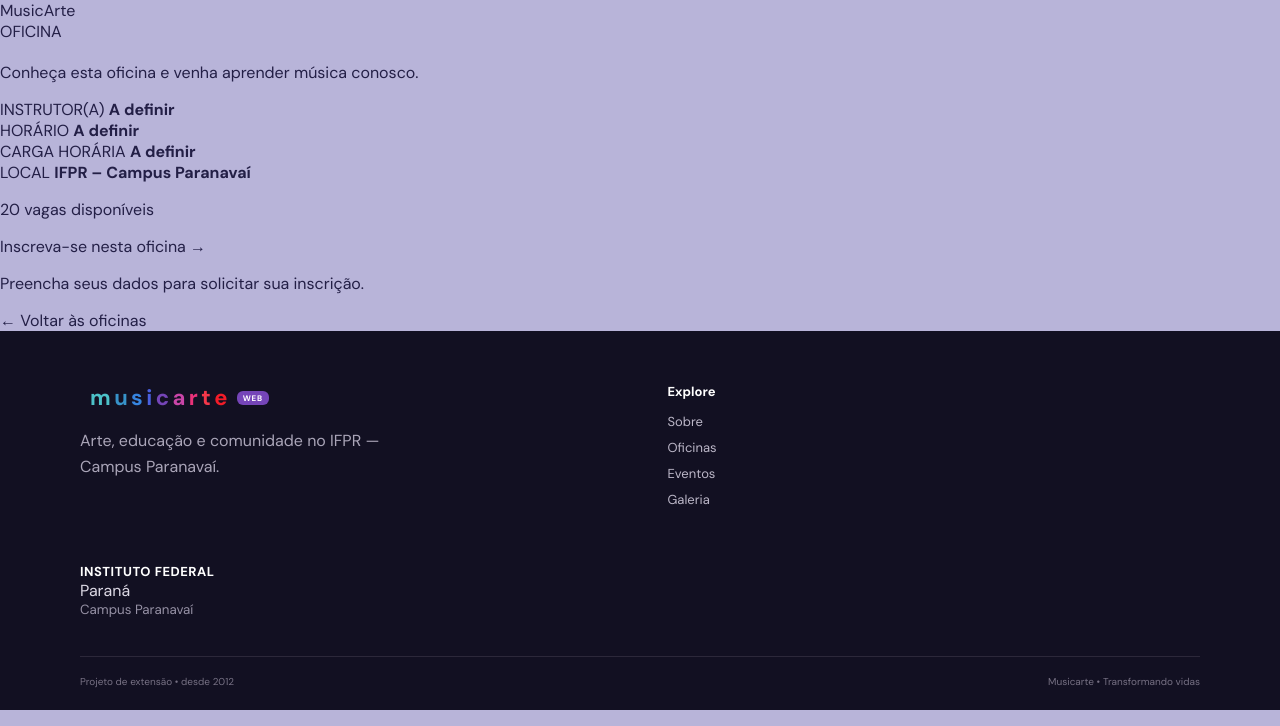
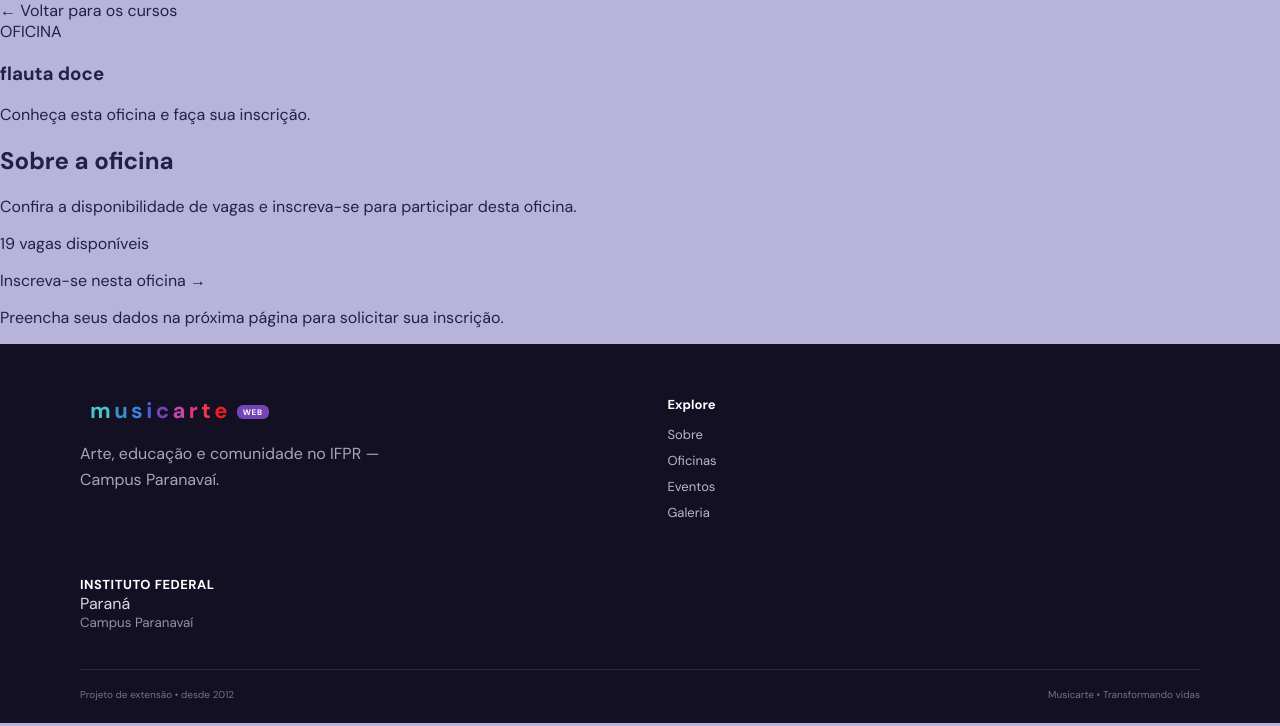
Before and after one commit to musicarte-web/musicarte, a Django app: page /cursos/1/ in a window 1280 px wide. Shown: the part 74-800 px from the top of the page. Run offline with Django 5.2, Linux system fonts and the light colour scheme; data comes from the database, SQL or seed files in the repository.

Commit message:
oficinas

```diff
--- a/core/templates/core/curso_detalhe.html
+++ b/core/templates/core/curso_detalhe.html
@@ -1,72 +1,78 @@
-{% extends 'core/base.html' %}
-{% load static %}
+{% extends "core/base.html" %}
 
 {% block content %}
 <section class="oficina-detalhe">
+    <div class="oficina-container">
 
-    <div class="oficina-imagem">
-        {% if oficina.imagem %}
-        <img src="{{ oficina.imagem.url }}" alt="{{ oficina.nome }}">
-        {% else %}
-        <div class="oficina-imagem-placeholder">
-            <span>MusicArte</span>
+        <a href="{% url 'cursos' %}" class="oficina-voltar">
+            ← Voltar para os cursos
+        </a>
+
+        {% if messages %}
+        <div class="oficina-mensagens">
+            {% for message in messages %}
+            <div class="mensagem mensagem-{{ message.tags }}">
+                {{ message }}
+            </div>
+            {% endfor %}
         </div>
         {% endif %}
+
+        <article class="oficina-card">
+            <div class="oficina-cabecalho">
+                <span class="oficina-etiqueta">OFICINA</span>
+
+                <h1>{{ curso.nome }}</h1>
+
+                <p class="oficina-descricao">
+                    Conheça esta oficina e faça sua inscrição.
+                </p>
             </div>
 
             <div class="oficina-conteudo">
+                <div class="oficina-info">
+                    <h2>Sobre a oficina</h2>
 
-        <span class="oficina-etiqueta">OFICINA</span>
-
-        <h1>{{ oficina.nome }}</h1>
-
-        <p class="oficina-subtitulo">
-            {{ oficina.descricao|default:"Conheça esta oficina e venha aprender música conosco." }}
+                    <p>
+                        Confira a disponibilidade de vagas e inscreva-se
+                        para participar desta oficina.
                     </p>
-
-        <div class="oficina-informacoes">
-
-            <div class="oficina-info">
-                <span>INSTRUTOR(A)</span>
-                <strong>{{ oficina.instrutor|default:"A definir" }}</strong>
-            </div>
-
-            <div class="oficina-info">
-                <span>HORÁRIO</span>
-                <strong>{{ oficina.horario|default:"A definir" }}</strong>
-            </div>
-
-            <div class="oficina-info">
-                <span>CARGA HORÁRIA</span>
-                <strong>{{ oficina.carga_horaria|default:"A definir" }}</strong>
-            </div>
-
-            <div class="oficina-info">
-                <span>LOCAL</span>
-                <strong>{{ oficina.local|default:"IFPR – Campus Paranavaí" }}</strong>
-            </div>
-
                 </div>
 
                 <div class="oficina-inscricao">
+                    {% if vagas_disponiveis > 0 %}
                     <p class="oficina-vagas">
                         <span class="status-ponto"></span>
-                {{ oficina.vagas_disponiveis|default:"20" }} vagas disponíveis
+                        {{ vagas_disponiveis }}
+                        {% if vagas_disponiveis == 1 %}
+                        vaga disponível
+                        {% else %}
+                        vagas disponíveis
+                        {% endif %}
                     </p>
 
-            <a href="{% url 'inscricao_oficina' oficina.pk %}" class="btn-inscricao">
+                    <a href="{% url 'inscricao_oficina' curso.pk %}" class="btn-inscricao">
                         Inscreva-se nesta oficina
                         <span>→</span>
                     </a>
 
                     <p class="oficina-aviso">
-                Preencha seus dados para solicitar sua inscrição.
+                        Preencha seus dados na próxima página para
+                        solicitar sua inscrição.
                     </p>
+                    {% else %}
+                    <p class="oficina-sem-vagas">
+                        No momento, não há vagas disponíveis.
+                    </p>
+
+                    <a href="{% url 'cursos' %}" class="btn-inscricao">
+                        Ver outros cursos
+                        <span>→</span>
+                    </a>
+                    {% endif %}
                 </div>
-
-        <a href="{% url 'cursos' %}" class="oficina-voltar">
-            ← Voltar às oficinas
-        </a>
+            </div>
+        </article>
 
     </div>
 </section>
```
Lines whose indentation alone changed are shown as unchanged.
